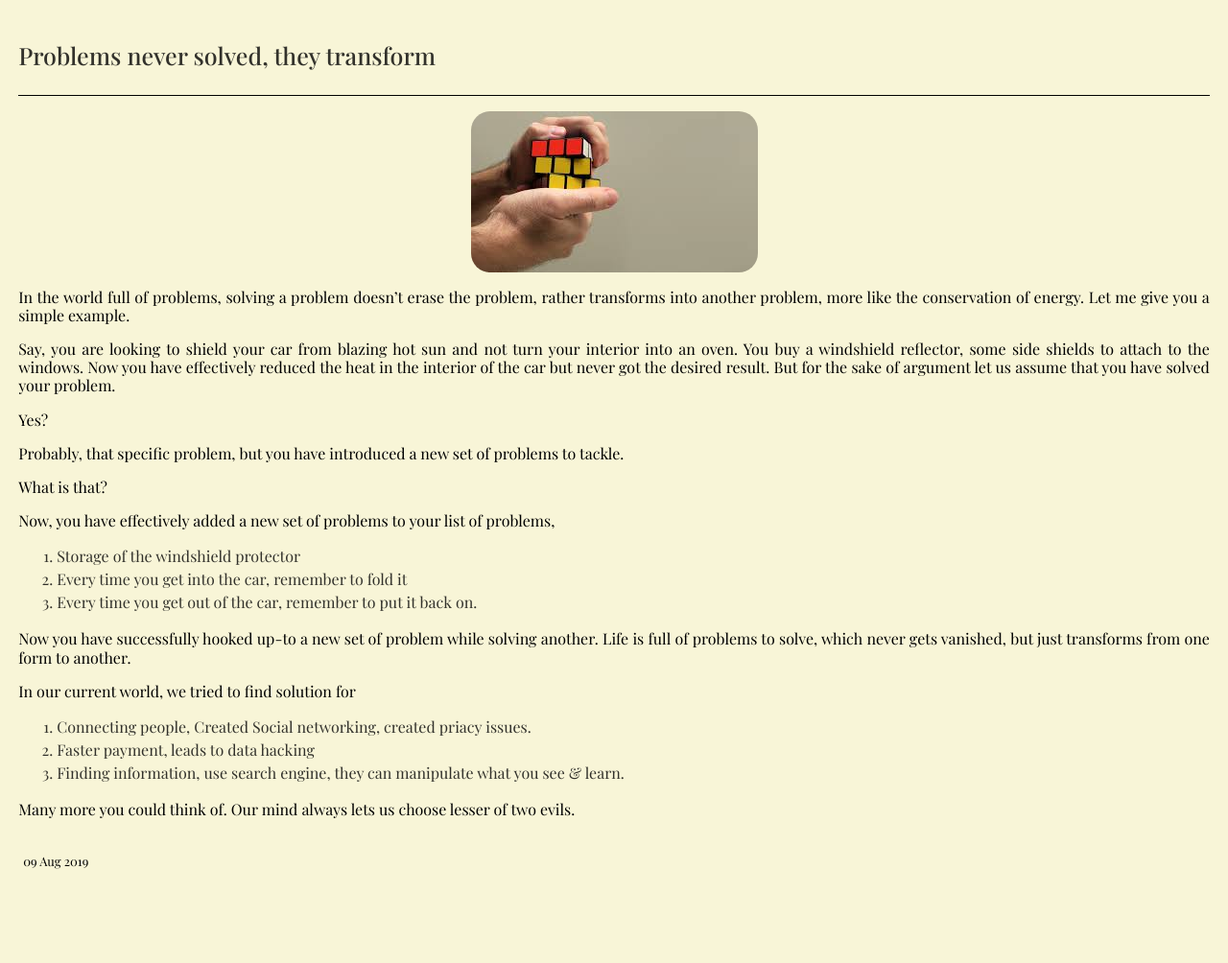
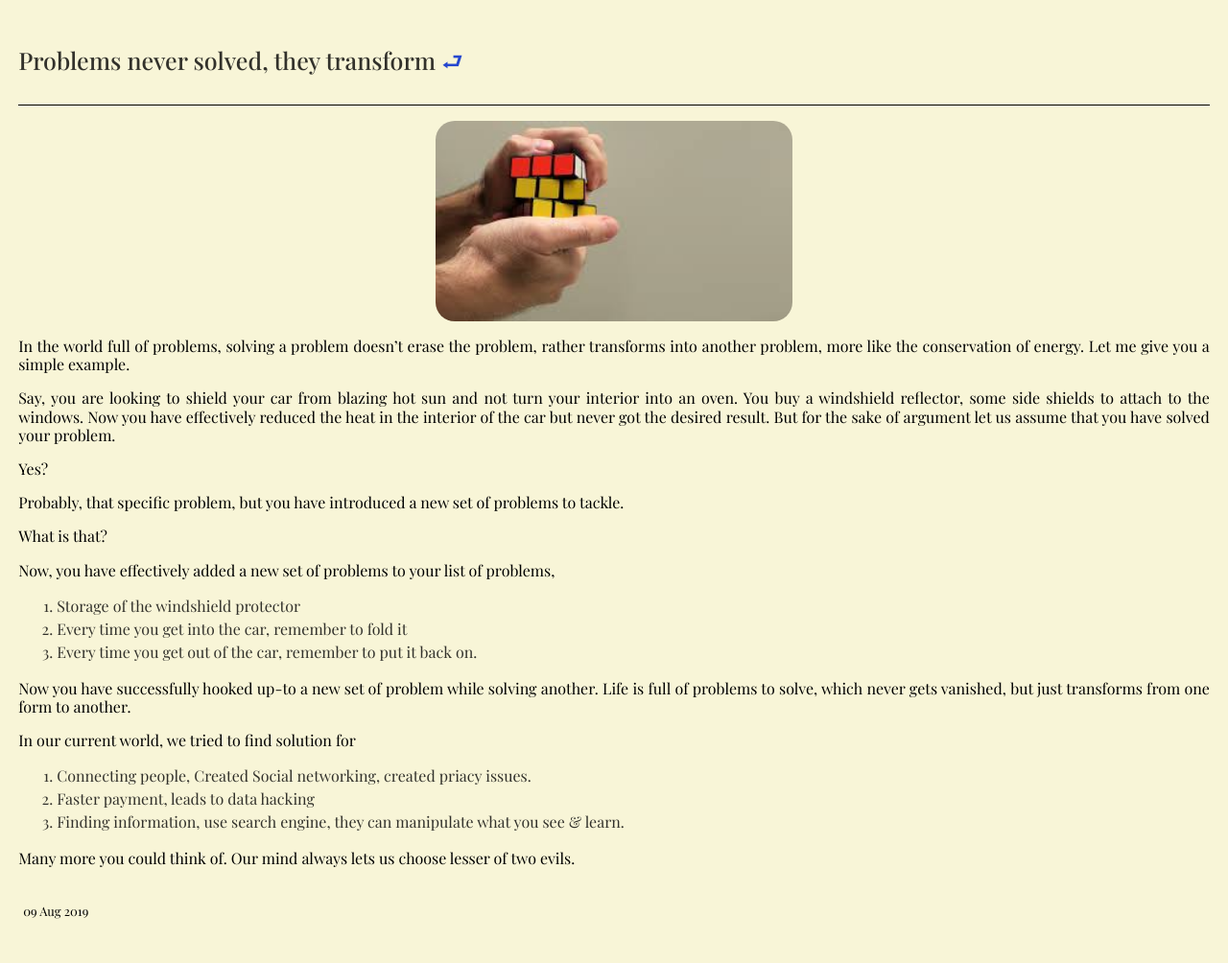
Before and after one commit to maheshsubramaniya/maheshsubramaniya.github.com, a Jekyll site: the page built from _posts/misc/2019-08-09-problems-never-solved.md, in a window 1280 px wide. Shown: the whole page at 96% size. Built offline with Jekyll 4.4.1, drawn with Linux system fonts in a browser that asks for light colours; some web fonts are replaced; before the commit the page ends 952 px from its top, so only the background shows below that.

Commit message:
updated styles

```diff
--- a/_layouts/post.html
+++ b/_layouts/post.html
@@ -6,7 +6,7 @@
 
     <article class="post single">
         <header class="post-header">
-            <h3 class="post-title">{{ page.title }}</h3>
+            <h3 class="post-title">{{ page.title }} <a href="{{site.url}}/" title="Back to home" >⮐</a></h3>
         </header>
         <p>{{ content }}</p>
 
--- a/_posts/misc/2019-08-09-problems-never-solved.md
+++ b/_posts/misc/2019-08-09-problems-never-solved.md
@@ -4,7 +4,7 @@
 categories: ['misc']
 ---
 
-<img src="../images/problem.jpg">
+<img src="../images/problem.jpg" style="width:30%;">
 
 In the world full of problems, solving a problem doesn't erase the problem, rather transforms into another problem, more like the conservation of energy. Let me give you a simple example.
 
--- a/css/style.css
+++ b/css/style.css
@@ -90,7 +90,7 @@
 
 img {
     /* width: 50%; */
-    max-width: 60%;
+    max-width: 40%;
     display: block;
     /* Makes the image a block element */
     margin-left: auto;
@@ -104,6 +104,7 @@
 @media (max-width: 600px) {
     img {
         width: 100%;
+        max-width: 100%;
     }
 
     nav.nav-left a {
@@ -193,6 +194,10 @@
     color: var(--base-color-light);
     font-weight: 500;
     text-align: left;
+}
+
+.post-title a{
+    text-decoration: none;
 }
 
 h1,
```
Also changed, not shown: _posts/ai/2023-12-30-Edge AI.md (+1 -1 lines), _posts/calc/2015-07-19-gold.md (+2 -5 lines), _posts/programming/2024-03-14-Revisit-Problems never solved but transformed..md (+1 -1 lines).
